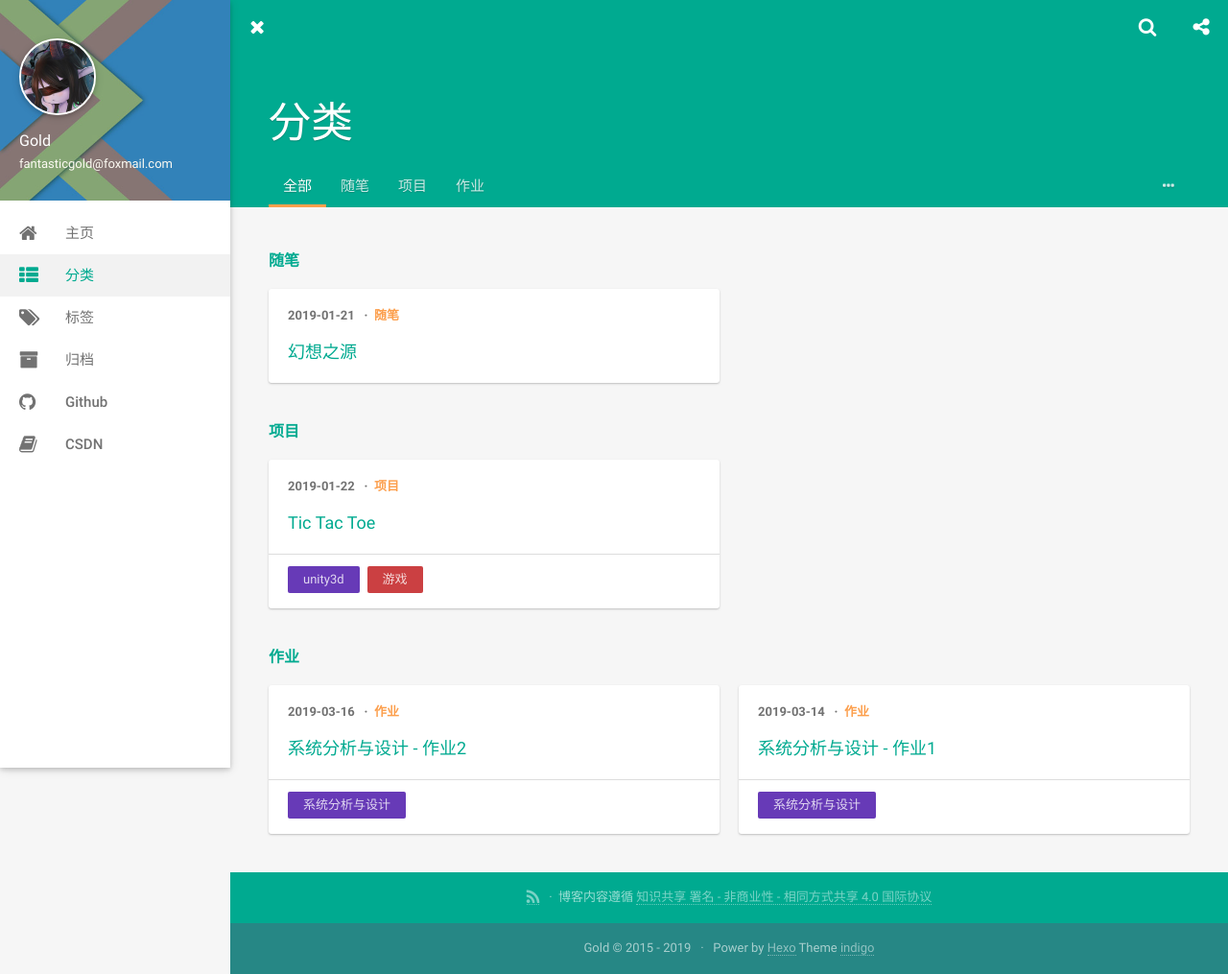
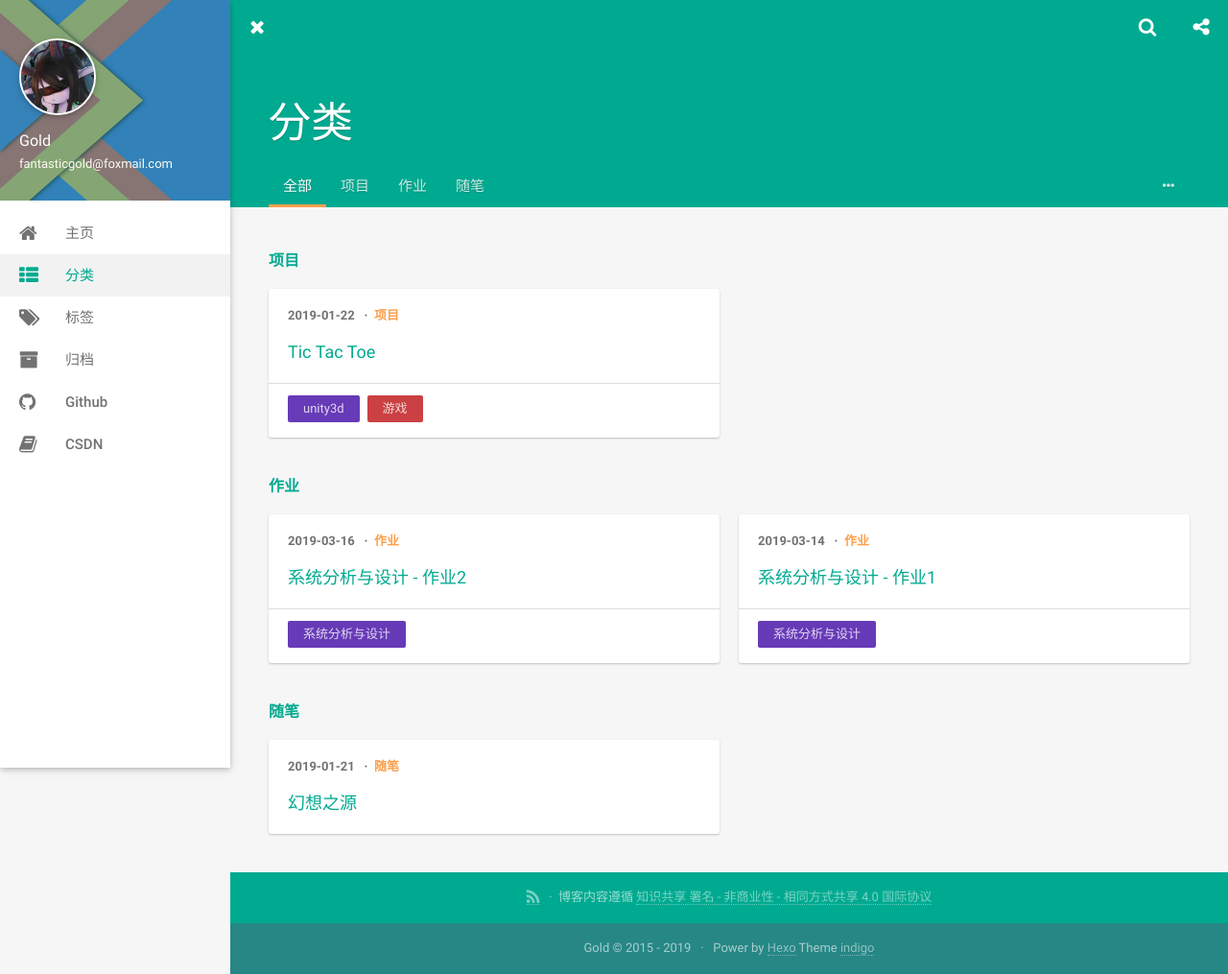
Before and after one commit to FantasticGold/FantasticGold.github.io, a plain HTML site: page categories/index.html in a window 1280 px wide. Shown: the whole page at 96% size. Drawn offline with Linux system fonts and the light colour scheme; some packages are replaced by stand-ins of ours; a script that the page names is missing.

Commit message:
Site updated: 2019-03-19 23:27:07

```diff
--- a/categories/index.html
+++ b/categories/index.html
@@ -155,15 +155,15 @@
              active">全部</a>
 
 
-            <a href="/categories/随笔/" style="-webkit-order:0;order:0" class="tags-list-item waves-effect waves-button waves-light">随笔</a>
+            <a href="/categories/项目/" style="-webkit-order:0;order:0" class="tags-list-item waves-effect waves-button waves-light">项目</a>
 
 
 
-            <a href="/categories/项目/" style="-webkit-order:1;order:1" class="tags-list-item waves-effect waves-button waves-light">项目</a>
+            <a href="/categories/作业/" style="-webkit-order:1;order:1" class="tags-list-item waves-effect waves-button waves-light">作业</a>
 
 
 
-            <a href="/categories/作业/" style="-webkit-order:2;order:2" class="tags-list-item waves-effect waves-button waves-light">作业</a>
+            <a href="/categories/随笔/" style="-webkit-order:2;order:2" class="tags-list-item waves-effect waves-button waves-light">随笔</a>
 
 
     </nav>
@@ -178,41 +178,6 @@
 </header>
 
 <div class="container body-wrap fade">
-
-
-            <h3 class="archive-separator" id="tag-随笔">随笔</h3>
-
-            <div class="waterfall">
-
-
-                <div class="waterfall-item">
-  <article class="article-card archive-article">
-    <div class="post-meta">
-      <time class="post-time" title="2019-01-21 11:05:56" datetime="2019-01-21T03:05:56.000Z" itemprop="datePublished">2019-01-21</time>
-
-
-	<ul class="article-category-list"><li class="article-category-list-item"><a class="article-category-list-link" href="/categories/随笔/">随笔</a></li></ul>
-
-
-
-    </div>
-
-
-
-
-    <h3 class="post-title" itemprop="name">
-      <a class="post-title-link" href="/2019/01/21/幻想之源/">幻想之源</a>
-    </h3>
-
-
-
-
-
-  </article>
-</div>
-
-            </div>
-
 
 
             <h3 class="archive-separator" id="tag-项目">项目</h3>
@@ -322,6 +287,41 @@
 	<ul class="article-tag-list"><li class="article-tag-list-item"><a class="article-tag-list-link" href="/tags/系统分析与设计/">系统分析与设计</a></li></ul>
 
     </div>
+
+  </article>
+</div>
+
+            </div>
+
+
+
+            <h3 class="archive-separator" id="tag-随笔">随笔</h3>
+
+            <div class="waterfall">
+
+
+                <div class="waterfall-item">
+  <article class="article-card archive-article">
+    <div class="post-meta">
+      <time class="post-time" title="2019-01-21 11:05:56" datetime="2019-01-21T03:05:56.000Z" itemprop="datePublished">2019-01-21</time>
+
+
+	<ul class="article-category-list"><li class="article-category-list-item"><a class="article-category-list-link" href="/categories/随笔/">随笔</a></li></ul>
+
+
+
+    </div>
+
+
+
+
+    <h3 class="post-title" itemprop="name">
+      <a class="post-title-link" href="/2019/01/21/幻想之源/">幻想之源</a>
+    </h3>
+
+
+
+
 
   </article>
 </div>
```
Also changed, not shown: categories/作业/index.html (+4 -4 lines), categories/随笔/index.html (+3 -3 lines), categories/项目/index.html (+3 -3 lines).
